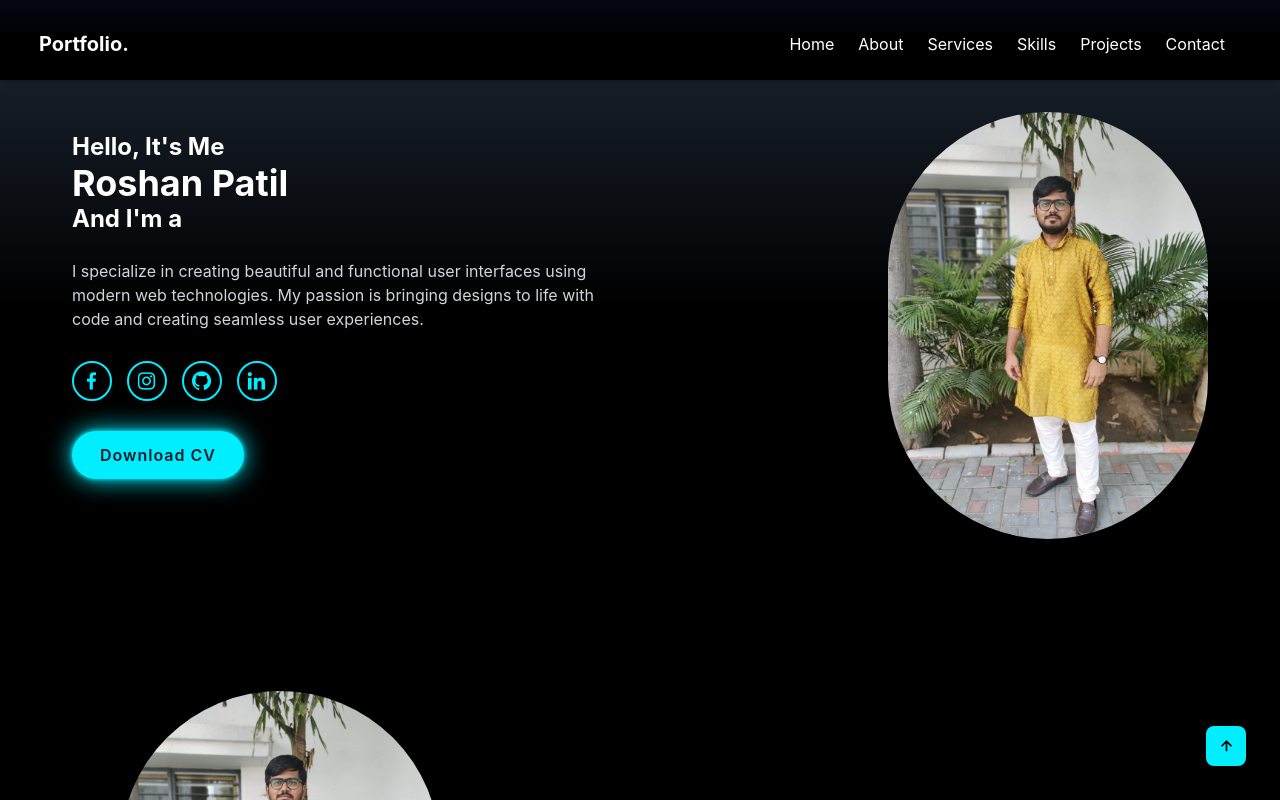
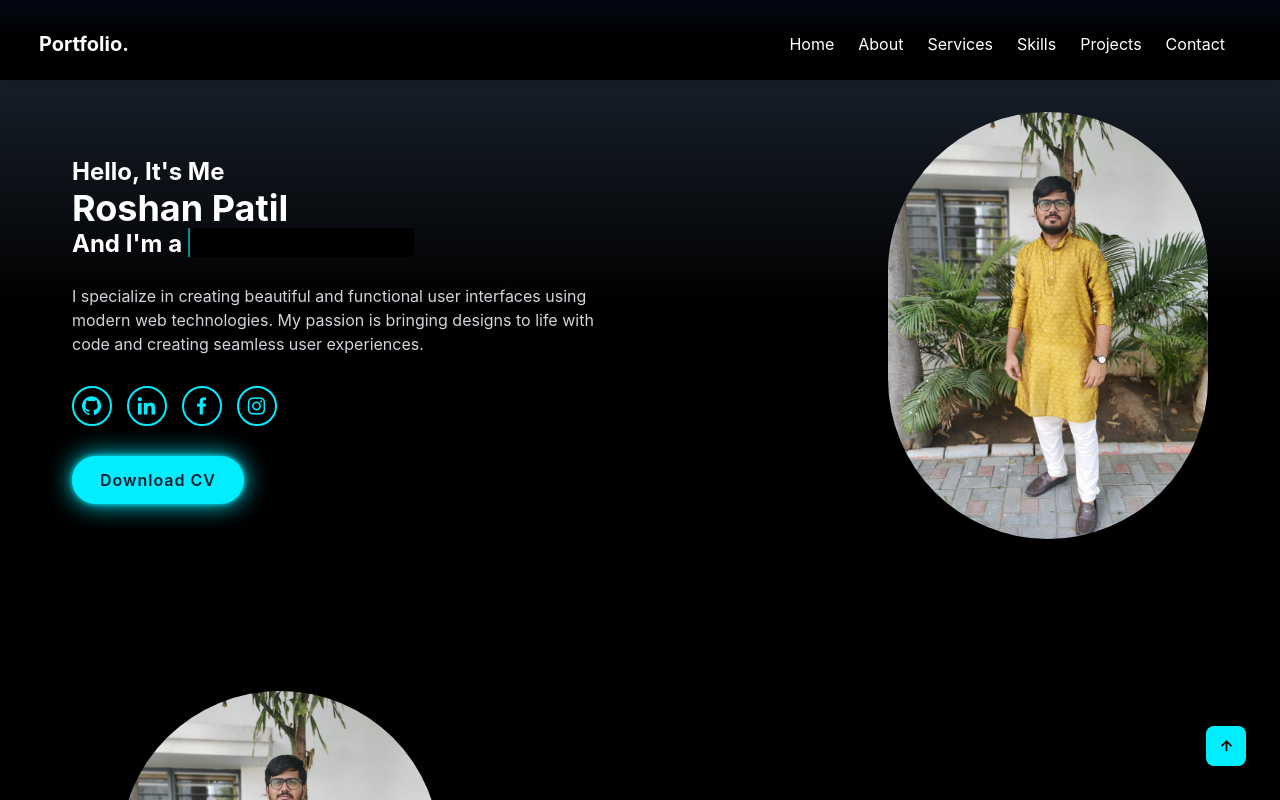
Before and after one commit to roshan348/Myy-Portfolio, an Angular app: page / in a window 1280 px wide. Shown: the top 800 px of the page. Built offline with nearby package versions, Linux system fonts and the light colour scheme.

Commit message:
portfolio completed

```diff
--- a/src/app/portfolio/portfolio.component.html
+++ b/src/app/portfolio/portfolio.component.html
@@ -1,49 +1,3 @@
-<!-- <header
-  class="bg-gradient-to-t from-black via-black bg-gray-950 text-white p-4 shadow-md w-full h-20 sticky top-0"
->
-  <div class="container mx-auto flex justify-between items-center">
-    <h1 class="text-xl font-bold logo">Portfolio.</h1>
-    <nav class="navbar">
-      <a
-        href="#home"
-        style="--i: 1"
-        class="mr-4 hover:text-gray-300 transition duration-300"
-        >Home</a
-      >
-      <a
-        href="#about"
-        style="--i: 2"
-        class="mr-4 hover:text-gray-300 transition duration-300"
-        >About</a
-      >
-      <a
-        href="#services"
-        style="--i: 3"
-        class="mr-4 hover:text-gray-300 transition duration-300"
-        >Services</a
-      >
-      <a
-        href="#skills"
-        style="--i: 4"
-        class="mr-4 hover:text-gray-300 transition duration-300"
-        >Skills</a
-      >
-      <a
-        href="#projects"
-        style="--i: 5"
-        class="mr-4 hover:text-gray-300 transition duration-300"
-        >Project</a
-      >
-      <a
-        href="#contact"
-        style="--i: 6"
-        class="hover:text-gray-300 transition duration-300"
-        >Contact</a
-      >
-    </nav>
-  </div>
-</header> -->
-
 <header
   class="bg-gradient-to-t from-black via-black bg-gray-950 text-white p-4 shadow-md w-full h-20 fixed top-0 z-10"
 >
@@ -124,18 +78,11 @@
   class="bg-gradient-to-t from-black via-black bg-gray-800 p-12 flex flex-col md:flex-row items-center"
 >
   <div class="md:w-1/2 p-4 home-content">
-    <h3 class="text-2xl font-bold text-white">Hello, It's Me</h3>
-    <h1 class="text-4xl font-bold text-white">Roshan Patil</h1>
-    <h2 class="text-2xl font-bold mb-4 text-white">
-      And I'm a <span class="dynamic-texts-wrapper"></span>
+    <h3 class="text-2xl font-bold text-white animatedd-text">Hello, It's Me</h3>
+    <h1 class="text-4xl font-bold text-white text-name">Roshan Patil</h1>
+    <h2 class="text-2xl font-bold mb-4 text-white animated-text">
+      And I'm a <span class=""></span>
     </h2>
-    <!-- <div class="slider-text-container">
-      <div class="text-2xl text-white font-bold mb-4 static-text">I'm a</div>
-      <ul class="dynamic-text">
-        <li><span>Frontend Developer</span></li>
-        <li><span>Angular Developer</span></li>
-      </ul>
-    </div> -->
 
     <p class="text-gray-300">
       I specialize in creating beautiful and functional user interfaces using
@@ -143,20 +90,23 @@
       and creating seamless user experiences.
     </p>
     <div class="home-icn">
+      <a href="https://github.com/" style="--i: 7" target="_blank"
+        ><i class="bx bxl-github ml-1.5 mt-1.5"></i
+      ></a>
+      <a
+        href="https://www.linkedin.com/in/roshan-patil-837871278?lipi=urn%3Ali%3Apage%3Ad_flagship3_profile_view_base_contact_details%3Bpu9EpdstTYqujyRTbzCHYA%3D%3D"
+        target="_blank"
+        style="--i: 8"
+        ><i class="bx bxl-linkedin ml-1.5 mt-1.5"></i
+      ></a>
       <a
         href="https://www.facebook.com/profile.php?id=100044167509299"
-        style="--i: 7"
+        style="--i: 9"
         target="_blank"
         ><i class="bx bxl-facebook ml-1.5 mt-1.5"></i
       ></a>
-      <a href="#" style="--i: 8"
+      <a href="#" style="--i: 10"
         ><i class="bx bxl-instagram ml-1.5 mt-1.5"></i
-      ></a>
-      <a href="mailto:roshan.angrio13@gmail.com" style="--i: 9" target="_blank"
-        ><i class="bx bxl-github ml-1.5 mt-1.5"></i
-      ></a>
-      <a href="#" style="--i: 10"
-        ><i class="bx bxl-linkedin ml-1.5 mt-1.5"></i
       ></a>
     </div>
     <a href="../../assets/roshan-image.jpeg" target="_blank" class="btn-box"
@@ -403,16 +353,27 @@
           >roshan.angrio&#64;gmail.com</a
         >
       </li>
-      <li>
+      <li class="mr-24 py-2">
         <i class="bx bx-phone-call mr-2"></i
         ><a target="_blank" href="tel:7984288693">7984288693</a>
       </li>
     </div>
+
     <div class="contact-icons">
-      <a href=""><i class="bx bxl-facebook-circle social-icon"></i></a>
+      <a href="https://github.com/" target="_blank"
+        ><i class="bx bxl-github social-icon"></i
+      ></a>
+      <a
+        href="https://www.linkedin.com/in/roshan-patil-837871278?lipi=urn%3Ali%3Apage%3Ad_flagship3_profile_view_base_contact_details%3Bpu9EpdstTYqujyRTbzCHYA%3D%3D"
+        target="_blank"
+        ><i class="bx bxl-linkedin social-icon"></i
+      ></a>
+      <a
+        href="https://www.facebook.com/profile.php?id=100044167509299"
+        target="_blank"
+        ><i class="bx bxl-facebook-circle social-icon"></i
+      ></a>
       <a href=""><i class="bx bxl-instagram social-icon"></i></a>
-      <a href=""><i class="bx bxl-github social-icon"></i></a>
-      <a href=""><i class="bx bxl-linkedin social-icon"></i></a>
     </div>
   </div>
 
@@ -424,6 +385,7 @@
     >
       <input
         type="text"
+        class="text-white"
         formControlName="name"
         placeholder="Enter Name"
         required
@@ -436,6 +398,7 @@
 
       <input
         type="email"
+        class="text-white"
         formControlName="email"
         placeholder="Enter Your Email"
         required
@@ -448,6 +411,7 @@
 
       <input
         type="text"
+        class="text-white"
         formControlName="subject"
         placeholder="Enter Your Subject"
         required
@@ -461,6 +425,7 @@
 
       <textarea
         formControlName="message"
+        class="text-white"
         cols="40"
         rows="10"
         placeholder="Enter Your Message"
--- a/src/app/portfolio/portfolio.component.scss
+++ b/src/app/portfolio/portfolio.component.scss
@@ -108,6 +108,7 @@
   opacity: 0;
   animation: slideBottom 1s ease forwards;
   animation-delay: 0.7s;
+  margin-top: 50px;
 }
 
 .home-content h2 {
@@ -155,7 +156,8 @@
 }
 
 // .slider-text-container {
-//   // display: flex;
+//   display: flex;
+//   align-items: center;
 // }
 
 // .dynamic-text {
@@ -186,14 +188,16 @@
 //   margin: 5px 0;
 //   line-height: 90px;
 // }
+
 // .dynamic-text li span::after {
 //   content: "";
 //   position: absolute;
 //   left: 0;
+//   // left: calc(100% + 10px);
 //   width: 100%;
 //   height: 100%;
-//   background-color: #081b29;
-//   border-left: 2px solid #fc6d6d;
+//   // background-color: black;
+//   border-left: 2px solid #0ef;
 //   animation: typing 3s steps(10) infinite;
 // }
 
@@ -206,6 +210,68 @@
 //     left: 0;
 //   }
 // }
+
+.animated-text span {
+  position: relative;
+}
+
+.animated-text span::before {
+  content: "Angular Developer";
+  color: #0ef;
+}
+.animated-text span::after {
+  content: "";
+  position: absolute;
+  width: calc(100% + 8px);
+  height: 100%;
+  background-color: black;
+  border-left: 2px solid #0ef;
+  right: -8px;
+  animation: cursor 0.8s infinite, typing 20s steps(14) infinite;
+}
+
+@keyframes cursor {
+  to {
+    border-left: 2px solid #ff7f5000;
+  }
+}
+
+@keyframes words {
+  0%,
+  20% {
+    content: "Frontend Developer";
+  }
+  20.1%,
+  40% {
+    content: "Angular Developer";
+  }
+}
+
+@keyframes typing {
+  10%,
+  15%,
+  30%,
+  35%,
+  50%,
+  55%,
+  70%,
+  75%,
+  90%,
+  95% {
+    width: 0;
+  }
+  5%,
+  20%,
+  25%,
+  40%,
+  45%,
+  60%,
+  65%,
+  80%,
+  85% {
+    width: calc(100% + 8px);
+  }
+}
 .services {
   color: aliceblue;
   font-size: 20px;
@@ -760,6 +826,45 @@ header {
   .send {
     margin-top: 20px;
   }
+
+  // .home-content {
+  //   width: 100%;
+  //   padding: 2rem;
+  // }
+  // .animatedd-text {
+  //   font-size: 1.5rem;
+  //   text-align: center;
+  // }
+  // .text-name {
+  //   font-size: 1.875rem;
+  //   line-height: 3rem;
+  //   margin-left: 30px;
+  // }
+  // .animated-text {
+  //   font-size: 2rem;
+  //   margin-right: 50px;
+  //   // display: flex;
+  //   // text-align: center;
+  // }
+  // .animated-text span {
+  //   position: relative;
+  // }
+  // .mb-4 {
+  //   margin-bottom: 1rem;
+  // }
+  // .animated-text span::before {
+  //   font-size: 1.25rem;
+  // }
+  // .animated-text span::after {
+  //   width: calc(100% + 4px);
+  // }
+  // .home-icn a i {
+  //   // font-size: 1.5rem;
+  // }
+  // .btn-box {
+  //   // padding: 0.75rem 1.5rem;
+  //   // font-size: 1rem;
+  // }
 }
 
 // @media (min-width: 769px) {
```
Also changed, not shown: 1 other file (tests, documents, lock files or other folders).
